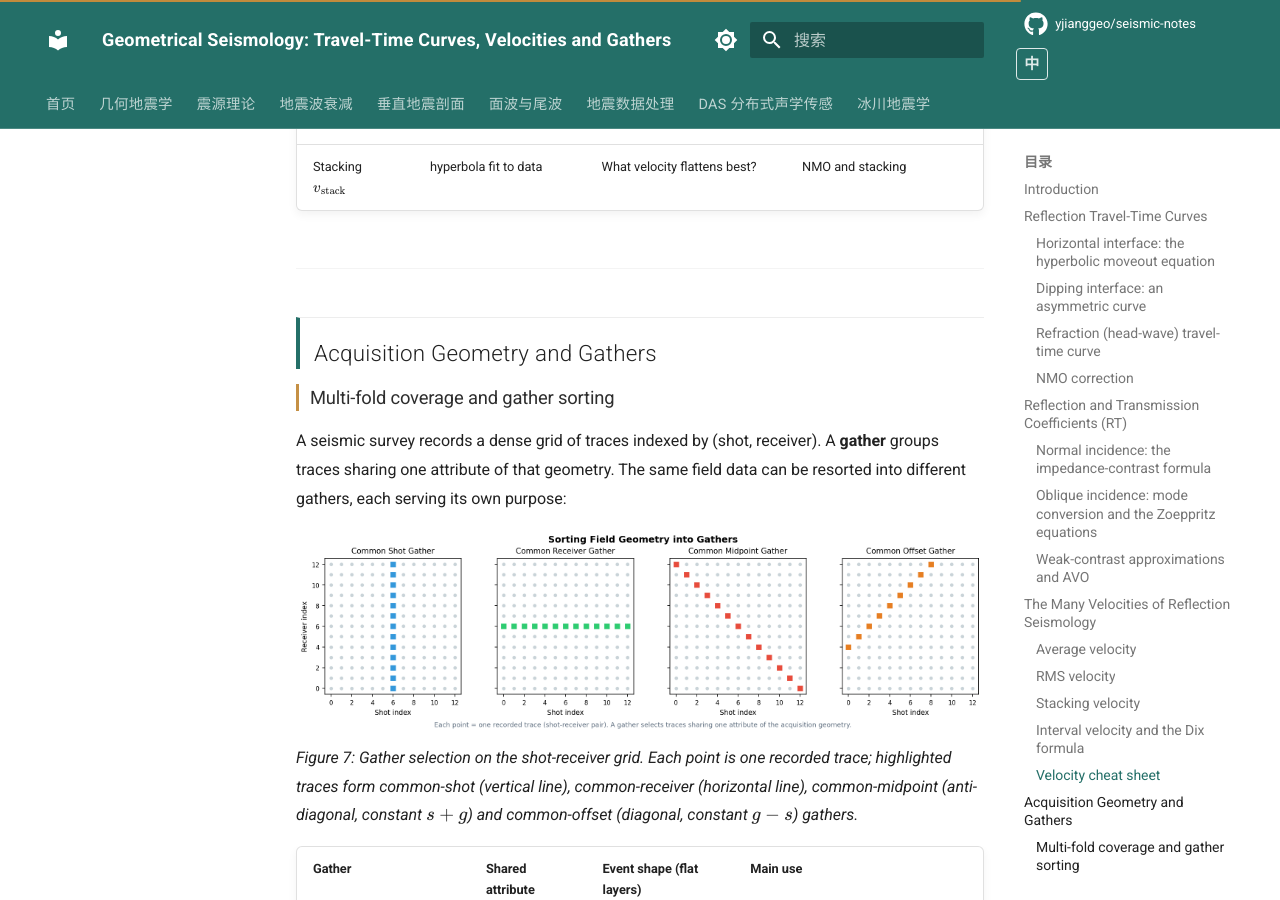
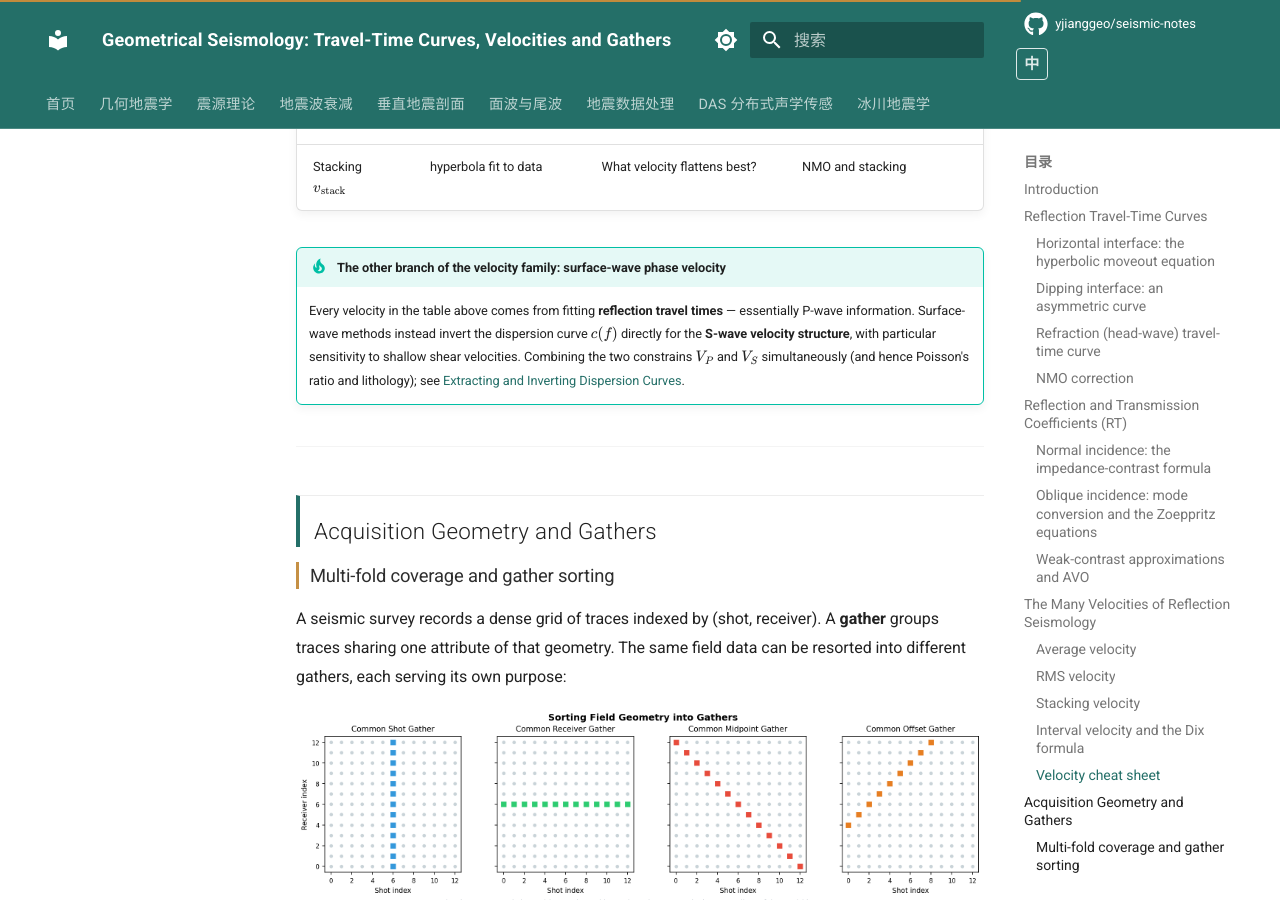
Before and after one commit to yjianggeo/seismic-notes, an MkDocs documentation site: the page built from docs/geom-seismic-en.md, in a window 1280 px wide and 900 px high, scrolled down 10219 px. Built offline with MkDocs 1.6.1 and Material for MkDocs 9.7.7, drawn with Linux system fonts in a browser that asks for light colours; comment, search, counter and statistics services are not loaded.

Commit message:
Cross-link surface-wave dispersion with reflection velocity analysis (CN/EN)

```diff
--- a/docs/geom-seismic-en.md
+++ b/docs/geom-seismic-en.md
@@ -235,6 +235,9 @@ where $t_n$ is the zero-offset two-way time of the $n$-th interface. The Dix for
 | RMS $v_\text{rms}$ | time-weighted RMS of $v_i$ | Equivalent hyperbola velocity? | Theory, input to Dix inversion |
 | Stacking $v_\text{stack}$ | hyperbola fit to data | What velocity flattens best? | NMO and stacking |
 
+!!! tip "The other branch of the velocity family: surface-wave phase velocity"
+    Every velocity in the table above comes from fitting **reflection travel times** — essentially P-wave information. Surface-wave methods instead invert the dispersion curve $c(f)$ directly for the **S-wave velocity structure**, with particular sensitivity to shallow shear velocities. Combining the two constrains $V_P$ and $V_S$ simultaneously (and hence Poisson's ratio and lithology); see [Extracting and Inverting Dispersion Curves](surface-coda-en.md).
+
 ---
 
 ## Acquisition Geometry and Gathers
```
Also changed, not shown: docs/geom-seismic.md (+3 -0 lines), docs/surface-coda-en.md (+3 -0 lines), docs/surface-coda.md (+3 -0 lines).
